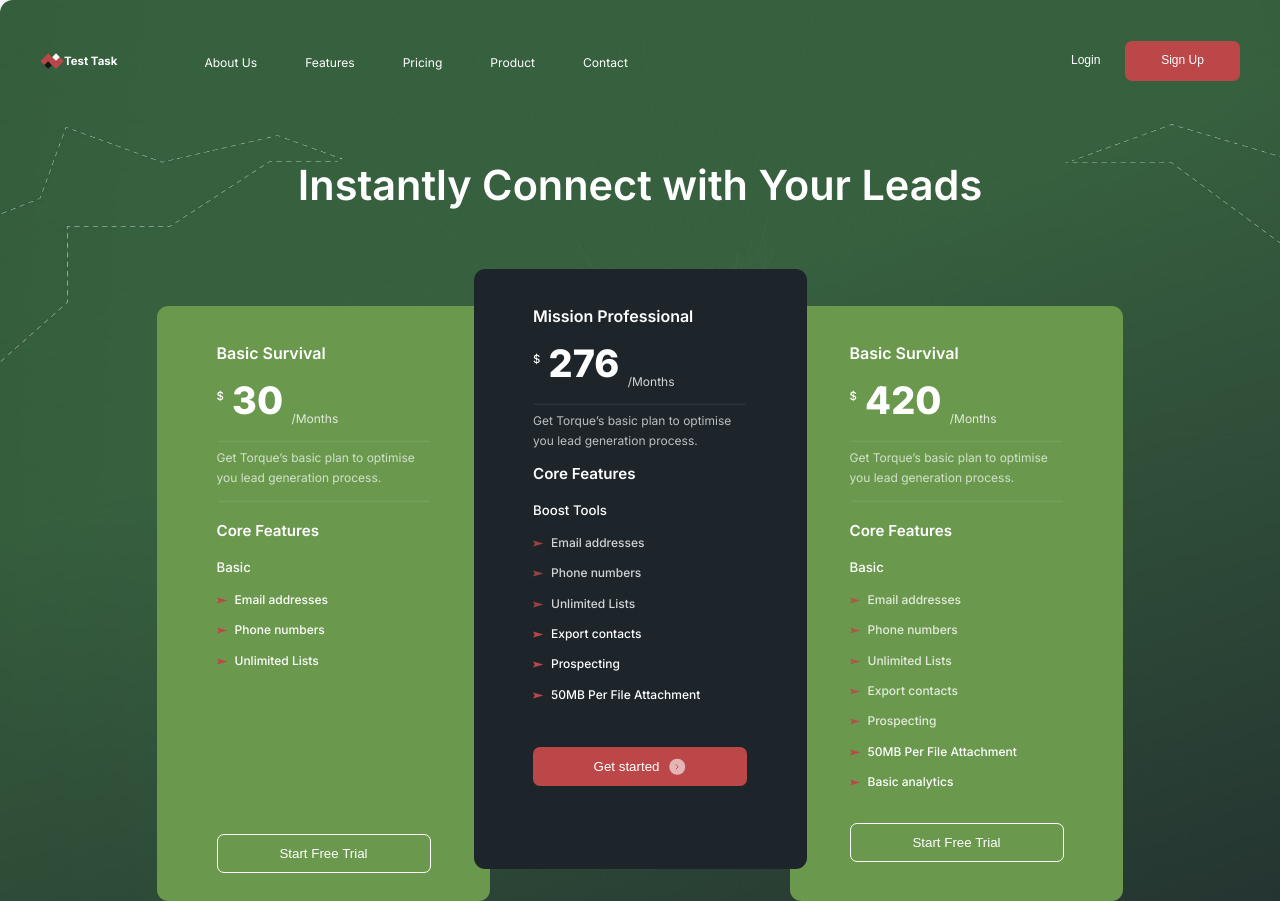
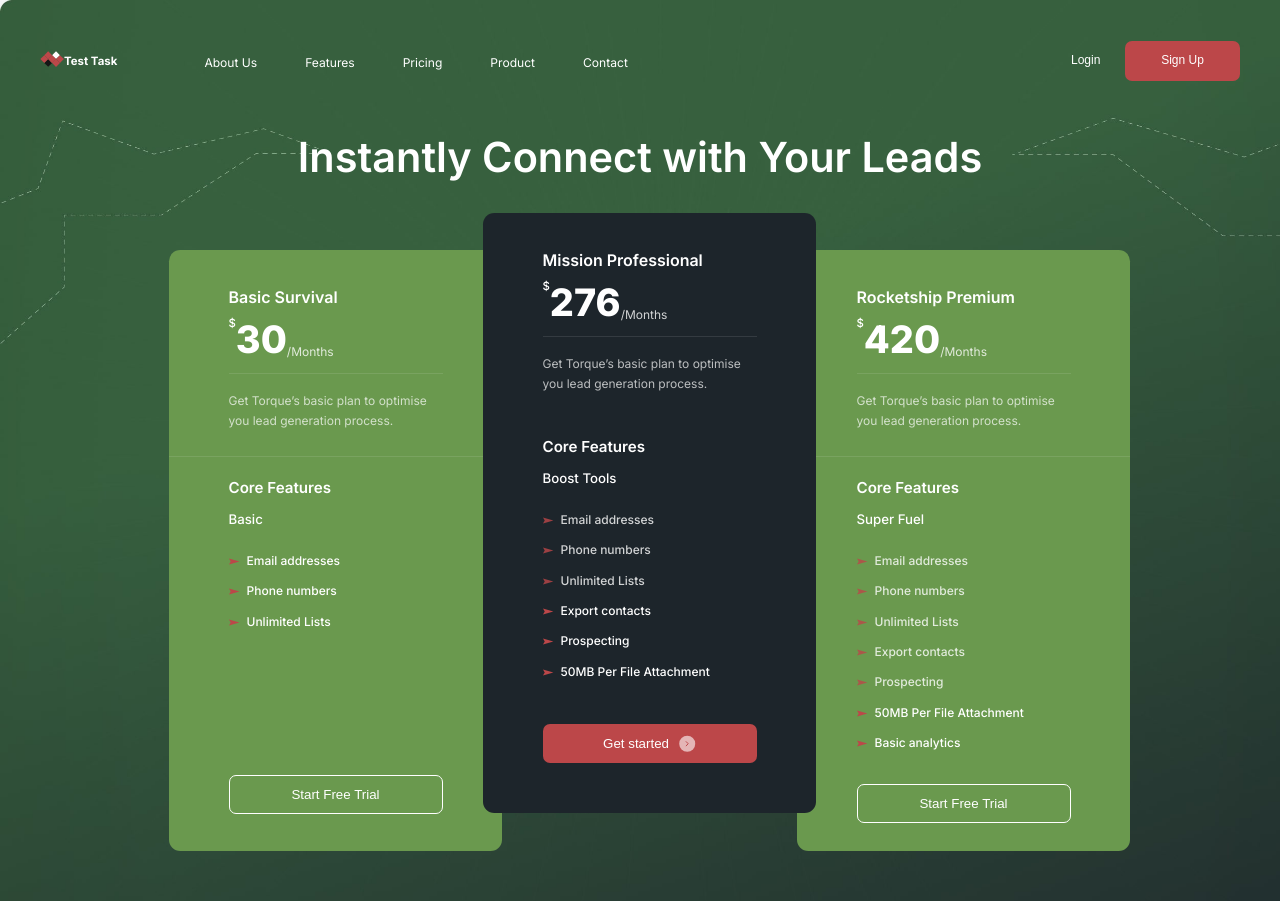
Before and after one commit to Merfy1/Test_task_revered, a plain HTML site: page index.html in a window 1280 px wide. Shown: the top 901 px of the page. Drawn offline with Linux system fonts and the light colour scheme.

Commit message:
refactorimg code

```diff
--- a/index.html
+++ b/index.html
@@ -14,7 +14,7 @@
         <div class="header-container">
             <div class="header-wrapper">
                 <div class="header-logo">
-                    <img src="img/logo.svg" alt="logo" class="header-logo__img">
+                    <a href="/"><img src="img/logo.svg" alt="logo" class="header-logo__img"></a>
                     <span class="header-logo__title">Test Task</span>
                 </div>
                 <ul class="header-navbar">
@@ -48,17 +48,17 @@
     <h1 class="title">Instantly Connect with Your Leads</h1>
     <section class="cards">
         <div class="cards-wrapper">
-            <div class="card one">
+            <div class="card">
                 <div class="card-container">
                     <h2 class="card-title">Basic Survival</h2>
-                    <span class="card-price">
-                        <sup class="currency">$</sup>
+                    <div class="card-price">
+                        <div class="currency">$</div>
                         30
-                        <sub class="time">/Months</sub>
-                    </span>
-                    <img src="img/line.svg" alt="line">
+                        <div class="time">/Months</div>
+                    </div>
+                    <div class="line"></div>
                     <span class="card-sub-title">Get Torque’s basic plan to optimise you lead generation process.</span>
-                    <img src="img/line.svg" alt="line">
+                    <div class="line full"></div>
                     <h3 class="card-info">Core Features</h3>
                     <span class="card-mode">Basic</span>
                     <ul class="card-list">
@@ -71,17 +71,17 @@
                     </button>
                 </div>
             </div>
-            <div class="card three">
+            <div class="card dark">
                 <div class="card-container">
                     <h2 class="card-title">Mission Professional</h2>
-                    <span class="card-price">
-                        <sup class="currency">$</sup>
+                    <div class="card-price">
+                        <div class="currency">$</div>
                         276
-                        <sub class="time">/Months</sub>
-                    </span>
-                    <img src="img/line.svg" alt="line">
-                    <span class="card-sub-title">Get Torque’s basic plan to optimise you lead generation process.</span>
-                    <h3 class="card-info">Core Features</h3>
+                        <div class="time">/Months</div>
+                    </div>
+                    <div class="line"></div>
+                    <span class="card-sub-title ">Get Torque’s basic plan to optimise you lead generation process.</span>
+                    <h3 class="card-info dark-info">Core Features</h3>
                     <span class="card-mode">Boost Tools</span>
                     <ul class="card-list">
                         <li class="card-list__item op">Email addresses</li>
@@ -97,19 +97,19 @@
                     </button>
                 </div>
             </div>
-            <div class="card two">
+            <div class="card ">
                 <div class="card-container">
-                    <h2 class="card-title">Basic Survival</h2>
-                    <span class="card-price">
-                        <sup class="currency">$</sup>
+                    <h2 class="card-title">Rocketship Premium</h2>
+                    <div class="card-price">
+                        <div class="currency">$</div>
                         420
-                        <sub class="time">/Months</sub>
-                    </span>
-                    <img src="img/line.svg" alt="line">
+                        <div class="time">/Months</div>
+                    </div>
+                    <div class="line"></div>
                     <span class="card-sub-title">Get Torque’s basic plan to optimise you lead generation process.</span>
-                    <img src="img/line.svg" alt="line">
+                    <div class="line full"></div>
                     <h3 class="card-info">Core Features</h3>
-                    <span class="card-mode">Basic</span>
+                    <span class="card-mode">Super Fuel</span>
                     <ul class="card-list">
                         <li class="card-list__item op">Email addresses</li>
                         <li class="card-list__item op">Phone numbers</li>
--- a/sass/_card.sass
+++ b/sass/_card.sass
@@ -1,10 +1,11 @@
 .cards
-    padding-top: 31px
+    padding-top: 68px
     padding-bottom: 100px
     &-wrapper
         display: flex
         justify-content: center
 .card
+    margin-right: -19px
     background-color: #6A994E
     width: 333px
     border-radius: 11.35px
@@ -21,7 +22,8 @@
         color: white
         font-weight: 800
         font-size: 37.85px
-        line-height: 48.45px
+        line-height: 37.85px
+        display: flex
     &-sub-title
         color: white
         font-weight: 400
@@ -33,6 +35,7 @@
         font-weight: 600
         font-size: 15.14px
         line-height: 19.38px
+        margin-bottom: 10px
     &-mode
         color: white
         font-weight: 500
@@ -41,6 +44,7 @@
     &-list
         list-style: none
         padding: 0
+        margin-top: 25px
         &__item
             color: white
             font-weight: 500
@@ -61,39 +65,46 @@
         &__img
             margin-left: 10px
 .first
-    margin-top: 150px
-    margin-bottom: 28px
+    margin-top: 130px
 .second
     margin-top: 18px
     margin-bottom: 28px
 .third
     margin-top: 45px
-    margin-bottom: 38px
     background-color: #BC4749
     border: none
     display: flex
     justify-content: center
     align-items: center
 
-.one
-    margin-top: 37px
-.two
-    margin-top: 37px
-    margin-left: 300px
-.three
+.dark
     height: 600px
+    margin-top: -37px
     background-color: #1D252B
-    position: absolute
+    z-index: 1
+    &-info
+        margin-top: 45px
 .currency
     color: white
     font-weight: 500
     font-size: 11.35px
     line-height: 14.54px
+    margin-top: -5px
 .time
     color: white
     font-weight: 400
     font-size: 12px
-    line-height: 14.52px
+    line-height: 12px
     opacity: 80%
+    align-self: flex-end
 .op
     opacity: 80%
+.line
+    border-bottom: 1px solid #FFFFFF
+    margin: 15px 0px
+    opacity: 10%
+.full
+    margin-left: -60px
+    width: 333px
+    margin-top: 27px
+    margin-bottom: 21px
--- a/sass/_header.sass
+++ b/sass/_header.sass
@@ -52,3 +52,4 @@
     font-weight: 600
     font-size: 41.45px
     line-height: 50.17px
+    margin: 0 auto
```
Also changed, not shown: css/style.css, 1 other file.
